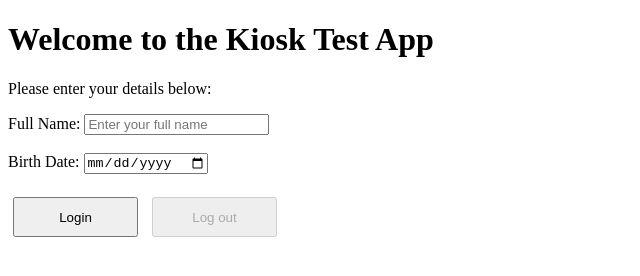
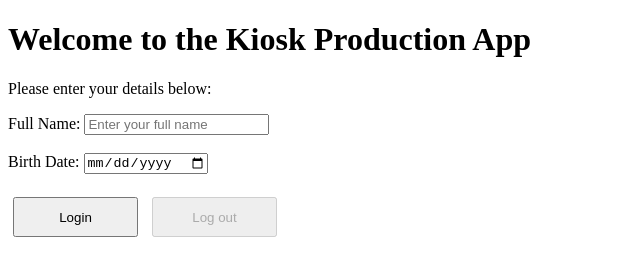
Before and after one commit to MarkJohnston-VA/KioskPoc, a plain HTML site: page index.html in a window 1280 px wide. Shown: the whole page, without its empty margins (0-640 px from the left). Drawn offline with Linux system fonts and the light colour scheme.

Commit message:
Changed name (#4)
* Changed name

* Merge branch 'main' into ChangingName

```diff
--- a/index.html
+++ b/index.html
@@ -3,7 +3,7 @@
 <head>
     <meta charset="UTF-8">
     <meta name="viewport" content="width=device-width, initial-scale=1.0">
-    <title>Kiosk Test App</title>
+    <title>Kiosk Production App</title>
     <style>
         .session-info {
             margin-top: 20px;
@@ -20,7 +20,7 @@
     </style>
 </head>
 <body>
-    <h1>Welcome to the Kiosk Test App</h1>
+    <h1>Welcome to the Kiosk Production App</h1>
     <p>Please enter your details below:</p>
 
     <div>
```
Also changed, not shown: 1 other file.
